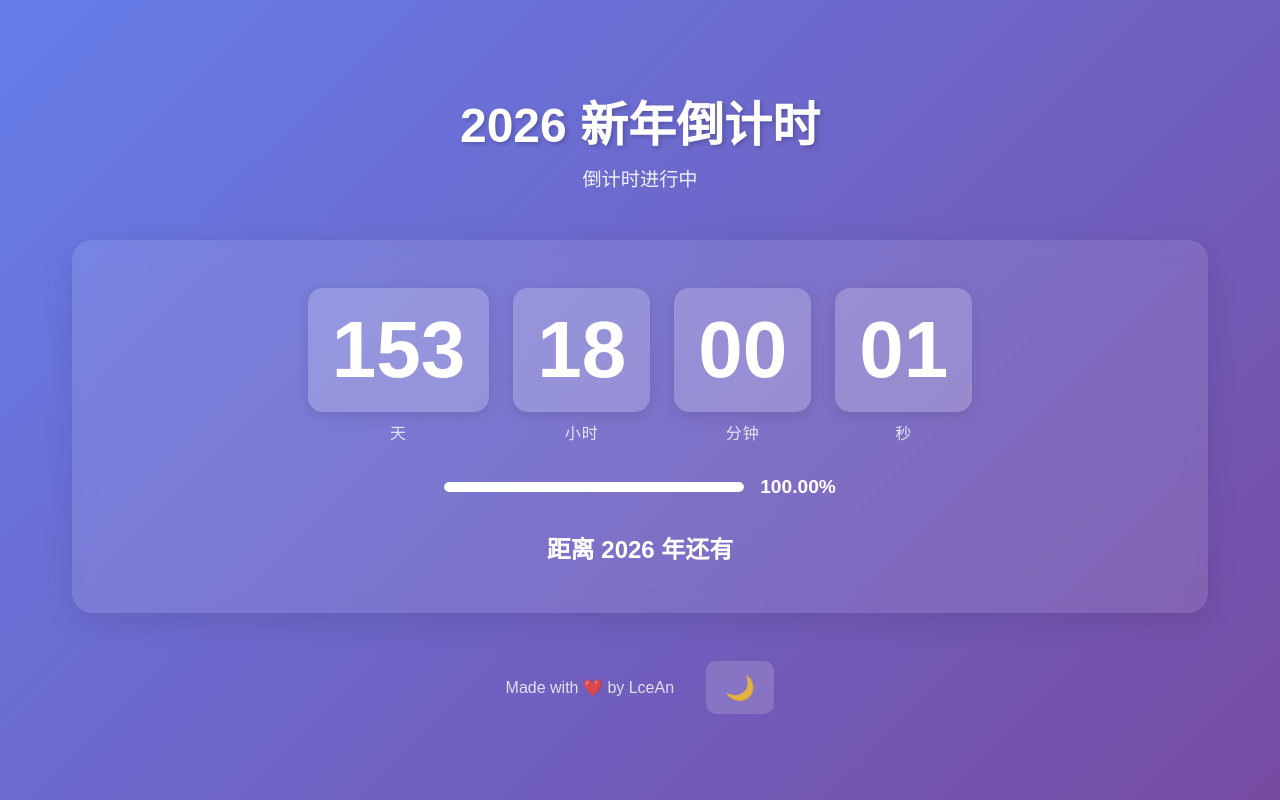
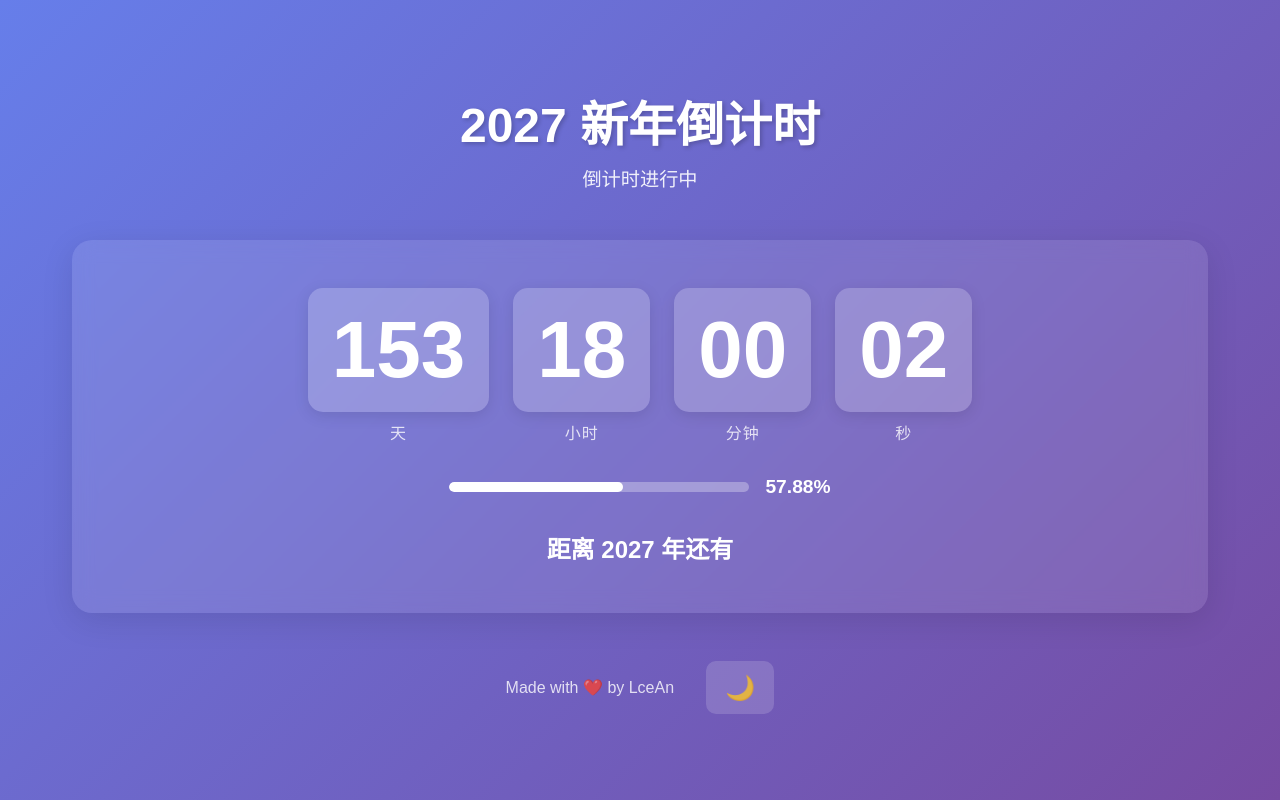
Before and after one commit to LceAn/Countdown, a website: page index.html in a window 1280 px wide. Drawn offline with Linux system fonts and the light colour scheme.

Commit message:
fix: keep annual countdown current

```diff
--- a/index.html
+++ b/index.html
@@ -53,6 +53,7 @@
         </footer>
     </div>
 
+    <script src="js/time-utils.js"></script>
     <script src="js/config.js"></script>
     <script src="js/countdown.js"></script>
 </body>
--- a/js/config.js
+++ b/js/config.js
@@ -1,29 +1,2 @@
-// 倒计时配置
-const CONFIG = {
-    // 活动标题
-    title: "2026 新年倒计时",
-
-    // 目标时间（ISO 格式）
-    targetDate: "2026-12-31T23:59:59",
-
-    // 倒计时提示语
-    message: "距离 2026 年还有",
-
-    // 倒计时结束后的消息
-    completedMessage: "🎉 2026 年已经到来！",
-
-    // 主题：'gradient' 或 'light'
-    defaultTheme: "gradient",
-
-    // 是否显示秒数
-    showSeconds: true,
-
-    // 是否显示进度条
-    showProgress: true,
-
-    // 年度进度配置
-    yearProgress: {
-        startDate: "2025-01-01T00:00:00",
-        endDate: "2026-01-01T00:00:00"
-    }
-};
+// 默认自动使用“当前年份 -> 下一年”，无需每年手动改日期。
+const CONFIG = CountdownTime.createYearConfig();
--- a/js/countdown.js
+++ b/js/countdown.js
@@ -70,11 +70,10 @@ class Countdown {
     }
 
     update() {
-        const now = new Date().getTime();
-        const target = new Date(this.config.targetDate).getTime();
-        const difference = target - now;
+        const now = new Date();
+        const remaining = CountdownTime.calculateRemaining(now, this.config.targetDate);
 
-        if (difference <= 0) {
+        if (remaining.completed) {
             this.countdownEnded();
             return;
         }
@@ -82,32 +81,26 @@ class Countdown {
         this.isCompleted = false;
         this.elements.message.textContent = this.config.message;
 
-        // 计算时间
-        const days = Math.floor(difference / (1000 * 60 * 60 * 24));
-        const hours = Math.floor((difference % (1000 * 60 * 60 * 24)) / (1000 * 60 * 60));
-        const minutes = Math.floor((difference % (1000 * 60 * 60)) / (1000 * 60));
-        const seconds = Math.floor((difference % (1000 * 60)) / 1000);
-
         // 更新显示
-        this.elements.days.textContent = this.formatTime(days);
-        this.elements.hours.textContent = this.formatTime(hours);
-        this.elements.minutes.textContent = this.formatTime(minutes);
-        this.elements.seconds.textContent = this.formatTime(seconds);
+        this.elements.days.textContent = this.formatTime(remaining.days);
+        this.elements.hours.textContent = this.formatTime(remaining.hours);
+        this.elements.minutes.textContent = this.formatTime(remaining.minutes);
+        this.elements.seconds.textContent = this.formatTime(remaining.seconds);
 
         // 更新进度条
-        this.updateProgress(now, target);
+        this.updateProgress(now);
     }
 
     formatTime(time) {
         return time.toString().padStart(2, '0');
     }
 
-    updateProgress(current, target) {
-        const start = new Date(this.config.yearProgress.startDate).getTime();
-        const end = new Date(this.config.yearProgress.endDate).getTime();
-        const total = end - start;
-        const elapsed = current - start;
-        const percent = Math.min(100, Math.max(0, (elapsed / total) * 100));
+    updateProgress(current) {
+        const percent = CountdownTime.calculateProgress(
+            current,
+            this.config.yearProgress.startDate,
+            this.config.yearProgress.endDate
+        );
 
         this.elements.progressFill.style.width = `${percent}%`;
         this.elements.progressPercent.textContent = `${percent.toFixed(2)}%`;
--- /dev/null
+++ b/js/time-utils.js
@@ -0,0 +1,60 @@
+(function (root, factory) {
+    const api = factory();
+    if (typeof module === 'object' && module.exports) {
+        module.exports = api;
+    }
+    root.CountdownTime = api;
+}(typeof globalThis !== 'undefined' ? globalThis : this, function () {
+    const DAY_MS = 24 * 60 * 60 * 1000;
+
+    function yearStart(year) {
+        return `${year}-01-01T00:00:00`;
+    }
+
+    function createYearConfig(now = new Date()) {
+        const currentYear = now.getFullYear();
+        const targetYear = currentYear + 1;
+        return {
+            title: `${targetYear} 新年倒计时`,
+            targetDate: yearStart(targetYear),
+            message: `距离 ${targetYear} 年还有`,
+            completedMessage: `🎉 ${targetYear} 年已经到来！`,
+            defaultTheme: 'gradient',
+            showSeconds: true,
+            showProgress: true,
+            yearProgress: {
+                startDate: yearStart(currentYear),
+                endDate: yearStart(targetYear)
+            }
+        };
+    }
+
+    function calculateRemaining(current, target) {
+        const difference = new Date(target).getTime() - new Date(current).getTime();
+        if (!Number.isFinite(difference)) {
+            throw new TypeError('倒计时时间格式无效');
+        }
+        if (difference <= 0) {
+            return { completed: true, days: 0, hours: 0, minutes: 0, seconds: 0 };
+        }
+        return {
+            completed: false,
+            days: Math.floor(difference / DAY_MS),
+            hours: Math.floor((difference % DAY_MS) / (60 * 60 * 1000)),
+            minutes: Math.floor((difference % (60 * 60 * 1000)) / (60 * 1000)),
+            seconds: Math.floor((difference % (60 * 1000)) / 1000)
+        };
+    }
+
+    function calculateProgress(current, start, end) {
+        const currentTime = new Date(current).getTime();
+        const startTime = new Date(start).getTime();
+        const endTime = new Date(end).getTime();
+        if (![currentTime, startTime, endTime].every(Number.isFinite) || endTime <= startTime) {
+            throw new TypeError('进度时间范围无效');
+        }
+        return Math.min(100, Math.max(0, ((currentTime - startTime) / (endTime - startTime)) * 100));
+    }
+
+    return { createYearConfig, calculateRemaining, calculateProgress };
+}));
```
Also changed, not shown: config.json (deleted, +0 -13 lines), package.json (added, +8 -0 lines), test/time-utils.test.js (added, +34 -0 lines), .github/workflows/test.yml (added), README.md, 1 other file.
